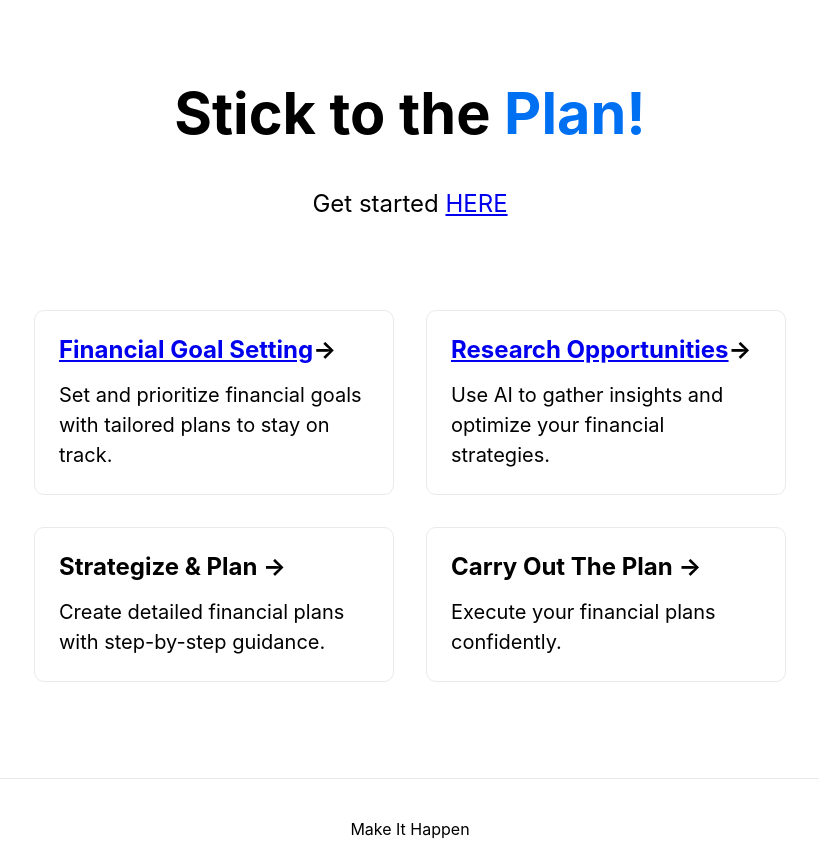
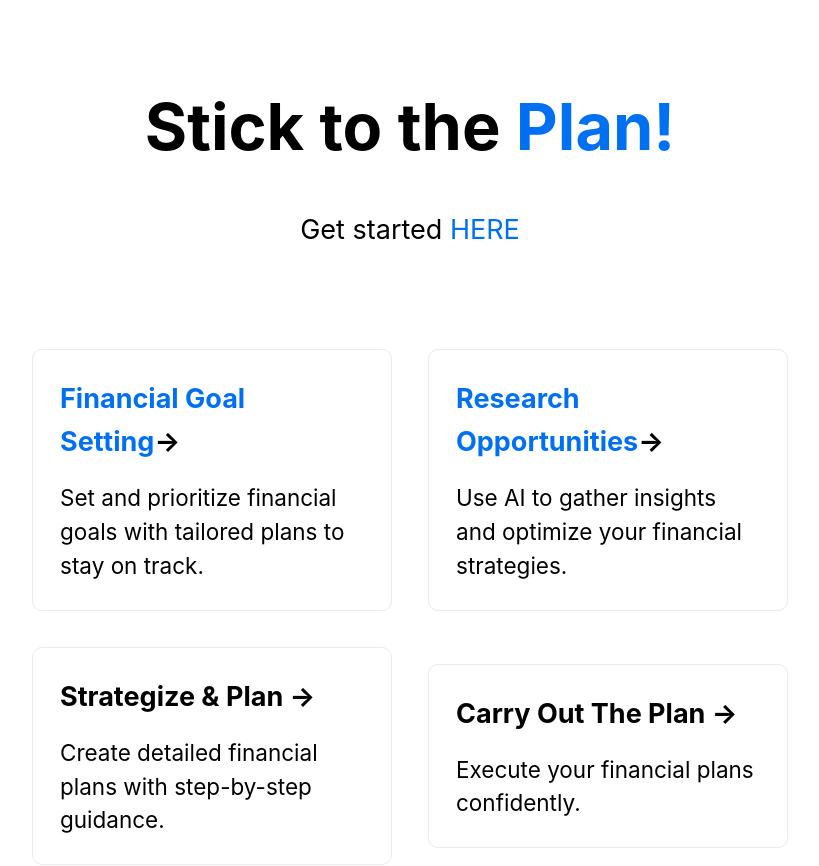
Before and after one commit to marcbal77/STTP, a Next.js app in the folder nextjs-blog/: page / in a window 1280 px wide. Shown: the top 866 px of the page, without its empty margins (230-1049 px from the left). Built offline with nearby package versions, Linux system fonts and the light colour scheme.

Commit message:
Added general global styles

```diff
--- /dev/null
+++ b/nextjs-blog/pages/_app.js
@@ -0,0 +1,6 @@
+// `pages/_app.js`
+import '../styles/global.css';
+
+export default function App({ Component, pageProps }) {
+  return <Component {...pageProps} />;
+}
--- a/nextjs-blog/styles/global.css
+++ b/nextjs-blog/styles/global.css
@@ -3,7 +3,6 @@
   padding: 0;
   margin: 0;
   font-family:
-    Inter,
     -apple-system,
     BlinkMacSystemFont,
     Segoe UI,
@@ -15,18 +14,24 @@
     Droid Sans,
     Helvetica Neue,
     sans-serif;
-}
-
-a {
-  color: inherit;
-  text-decoration: none;
+  line-height: 1.6;
+  font-size: 18px;
 }
 
 * {
   box-sizing: border-box;
 }
 
+a {
+  color: #0070f3;
+  text-decoration: none;
+}
+
+a:hover {
+  text-decoration: underline;
+}
+
 img {
   max-width: 100%;
-  height: auto;
+  display: block;
 }
```
Also changed, not shown: 1 other file (tests, documents, lock files or other folders).
